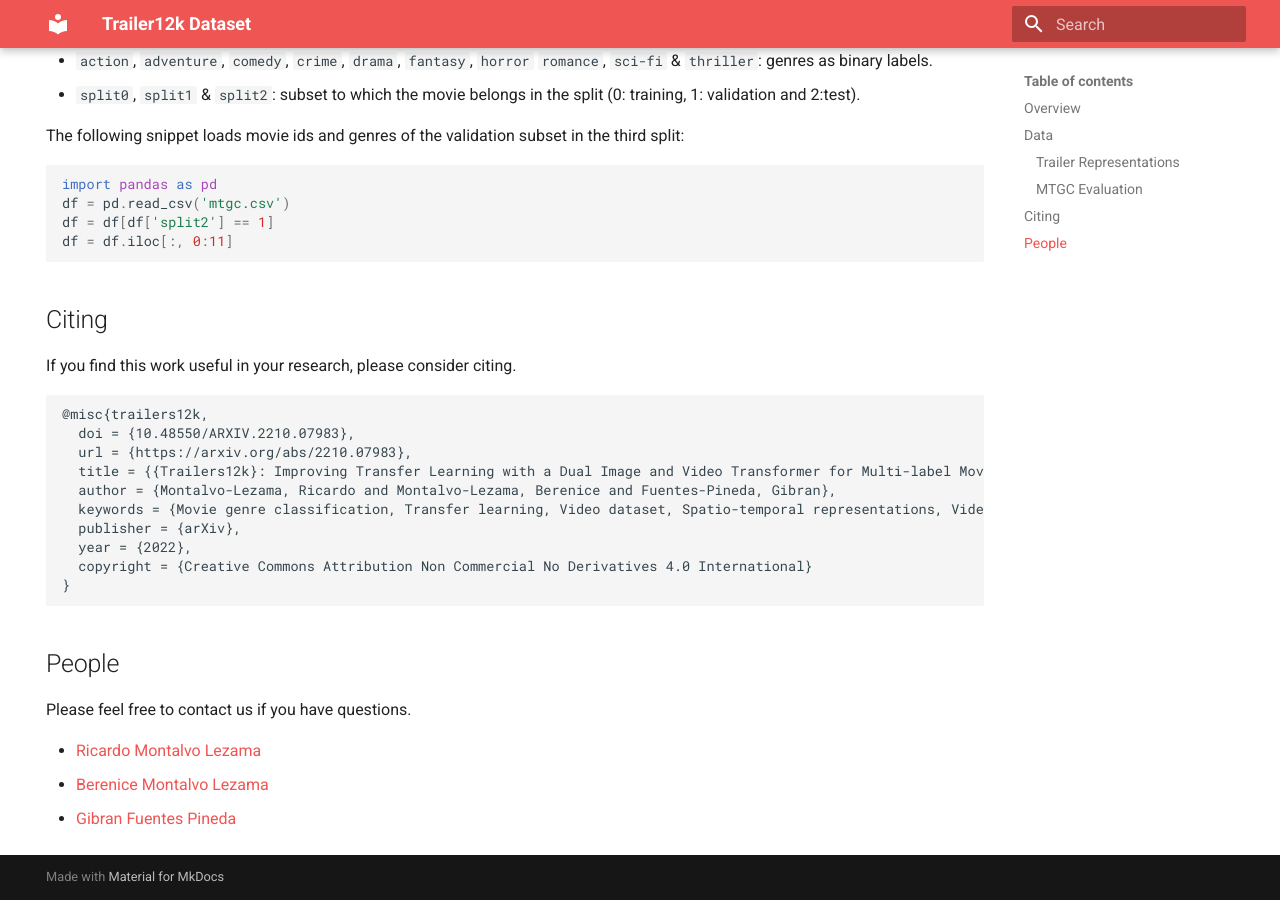
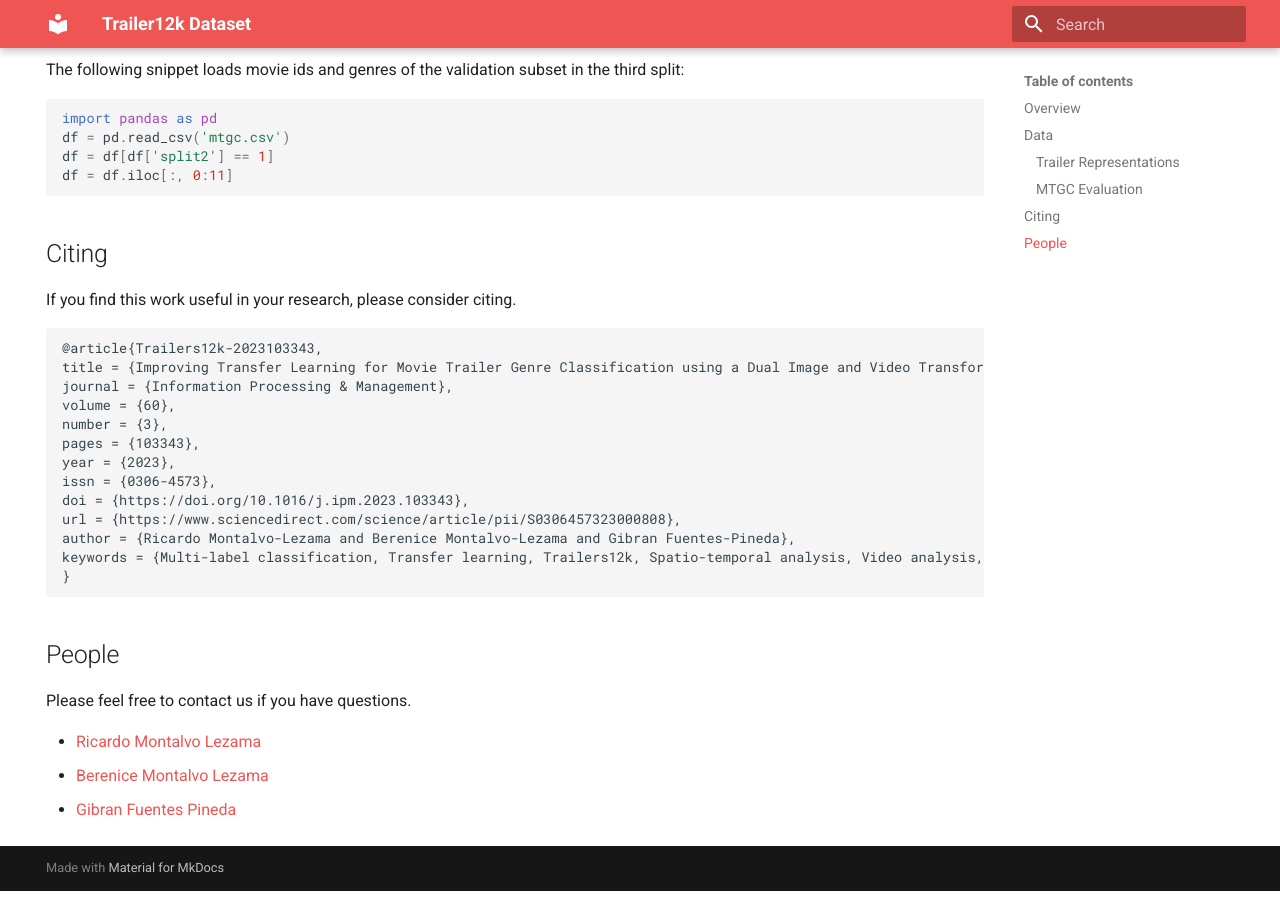
Before and after one commit to richardtml/trailers12k, an MkDocs documentation site: the page built from docs/index.md, in a window 1280 px wide and 900 px high, scrolled down 2605 px. Built offline with MkDocs 1.6.1 and Material for MkDocs 9.7.7, drawn with Linux system fonts in a browser that asks for light colours; some of the changed text lies outside the part shown.

Commit message:
Sync with published version

````diff
--- a/docs/index.md
+++ b/docs/index.md
@@ -13,7 +13,7 @@
 
 ![Trailer12k Comparison Table](images/table.png)
 
-A detailed explanation of the collection procedure, statistics and computing process of trailer representations can be found in the paper [Trailers12k: Improving Transfer Learning with a Dual Image and Video Transformer for Multi-label Movie Trailer Genre Classification](https://arxiv.org/abs/2210.07983).
+A detailed explanation of the collection procedure, statistics and computing process of trailer representations can be found in the paper [Improving Transfer Learning for Movie Trailer Genre Classification using a Dual Image and Video Transformer](https://arxiv.org/abs/2210.07983).
 
 This dataset is an updated and polished version of [Trailers15k](https://turing.iimas.unam.mx/~bereml/project/trailers/). In addition to manually-curated movie trailers, Trailers12k provides Kinetics video clip-level representations, ImageNet poster representations and rich metadata.
 
@@ -146,15 +146,18 @@
 If you find this work useful in your research, please consider citing.
 
 ```
-@misc{trailers12k,
-  doi = {10.48550/ARXIV.2210.07983},
-  url = {https://arxiv.org/abs/2210.07983},
-  title = {{Trailers12k}: Improving Transfer Learning with a Dual Image and Video Transformer for Multi-label Movie Trailer Genre Classification},
-  author = {Montalvo-Lezama, Ricardo and Montalvo-Lezama, Berenice and Fuentes-Pineda, Gibran},
-  keywords = {Movie genre classification, Transfer learning, Video dataset, Spatio-temporal representations, Video understanding, Transformers, Resource efficient architectures},
-  publisher = {arXiv},
-  year = {2022},
-  copyright = {Creative Commons Attribution Non Commercial No Derivatives 4.0 International}
+@article{Trailers12k-2023103343,
+title = {Improving Transfer Learning for Movie Trailer Genre Classification using a Dual Image and Video Transformer},
+journal = {Information Processing & Management},
+volume = {60},
+number = {3},
+pages = {103343},
+year = {2023},
+issn = {0306-4573},
+doi = {https://doi.org/10.1016/j.ipm.2023.103343},
+url = {https://www.sciencedirect.com/science/article/pii/S0306457323000808},
+author = {Ricardo Montalvo-Lezama and Berenice Montalvo-Lezama and Gibran Fuentes-Pineda},
+keywords = {Multi-label classification, Transfer learning, Trailers12k, Spatio-temporal analysis, Video analysis, Transformer model},
 }
 ```
 
````
Also changed, not shown: docs/images/table.png.
